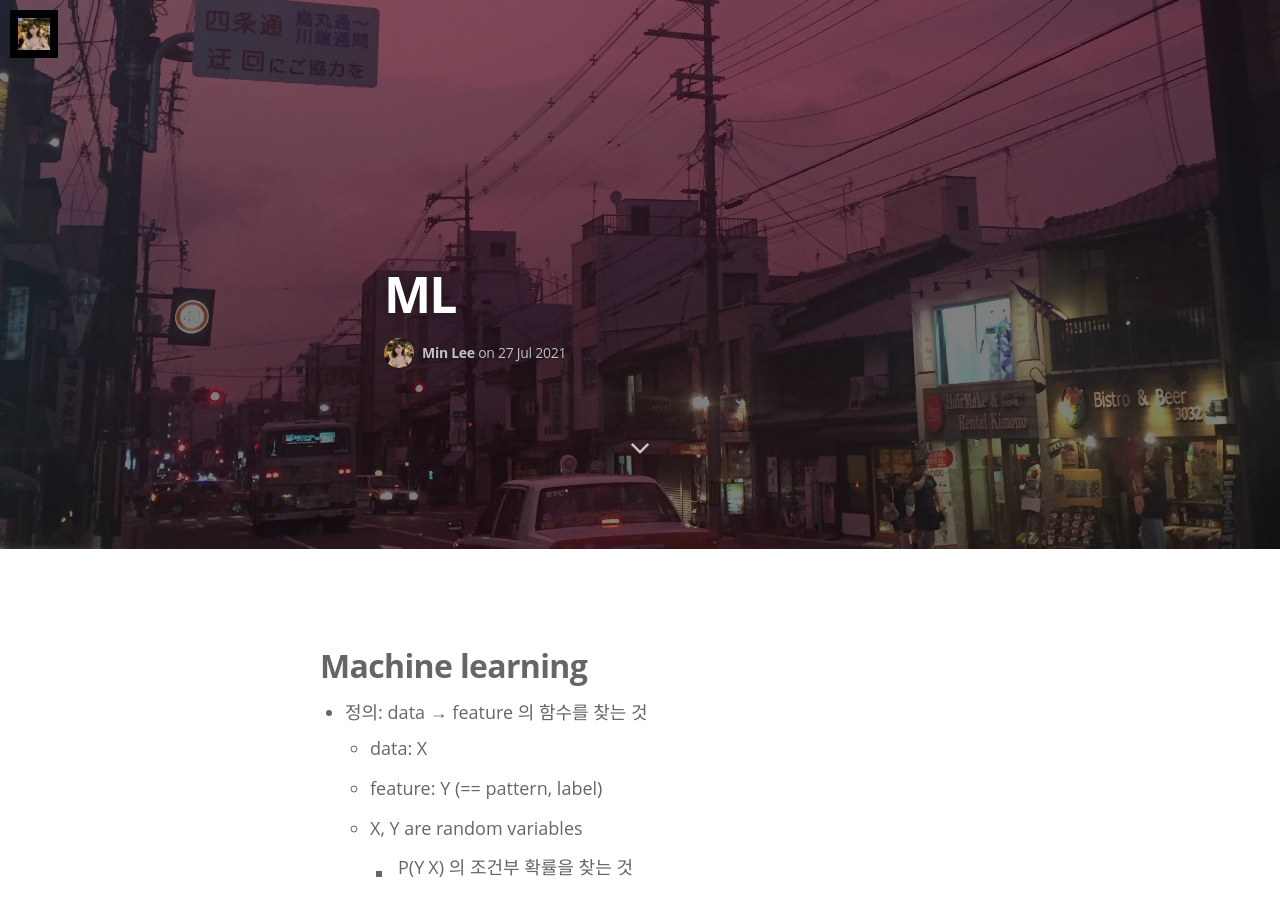
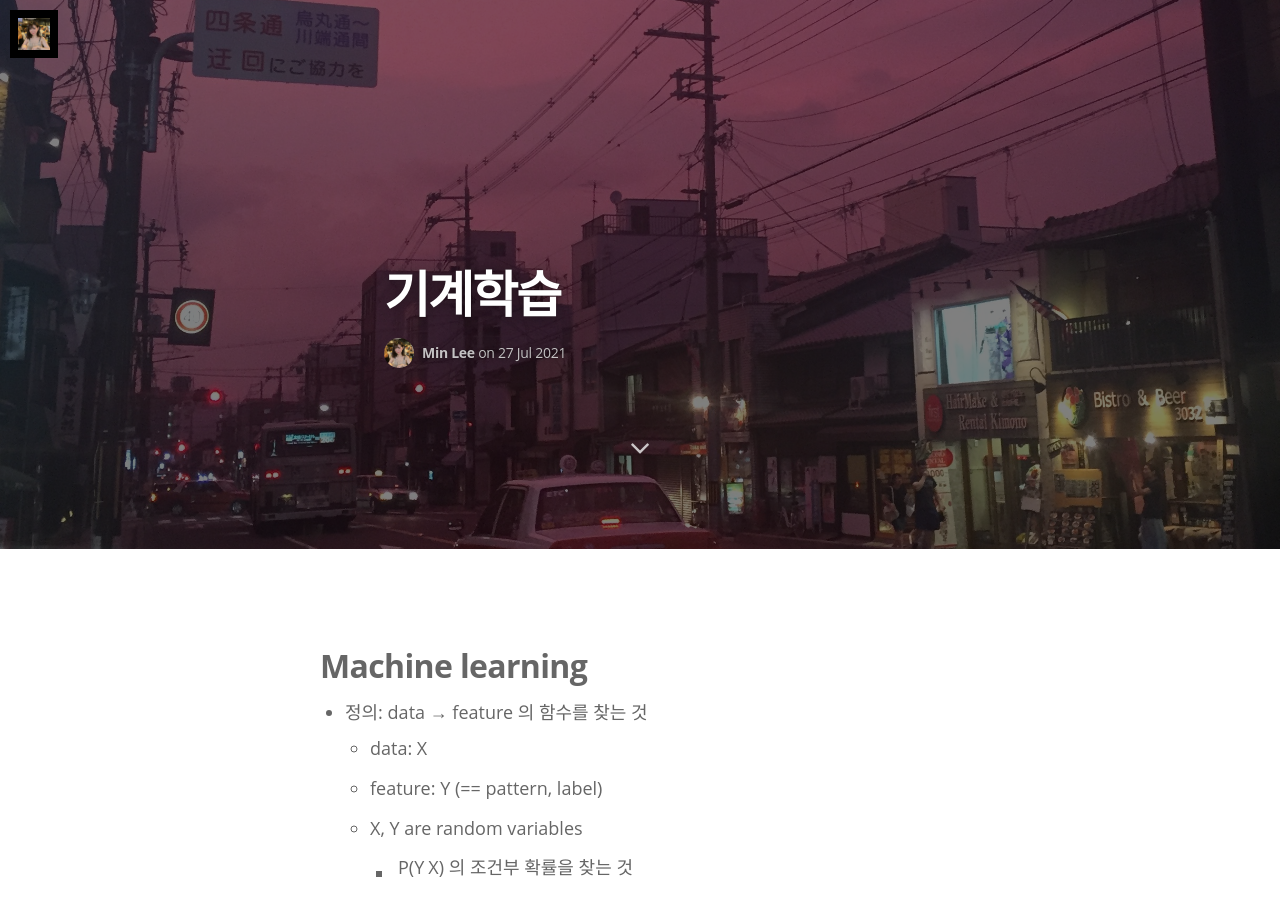
Before and after one commit to minniie/minniie.github.io, a Jekyll site: the page built from _posts/2021-07-27-ml.markdown, in a window 1280 px wide and 900 px high, scrolled down 351 px. Built offline with Jekyll 4.4.1, drawn with Linux system fonts in a browser that asks for light colours; nearby versions of some CDN libraries; some web fonts are replaced; formulas are drawn with MathJax 3.

Commit message:
Update 2021-07-27-ml.markdown

```diff
--- a/_posts/2021-07-27-ml.markdown
+++ b/_posts/2021-07-27-ml.markdown
@@ -1,12 +1,11 @@
 ---
 layout: post
-title:  "ML"
+title:  "기계학습"
 date:   2021-07-27 07:13:00
-categories: ML
+categories: 기계학습
 tags: notes
 image: /assets/article_images/2021-07-27-ml/wallpaper.JPG
 use_math: true
-comments: true
 ---
 
 ## Machine learning
```
